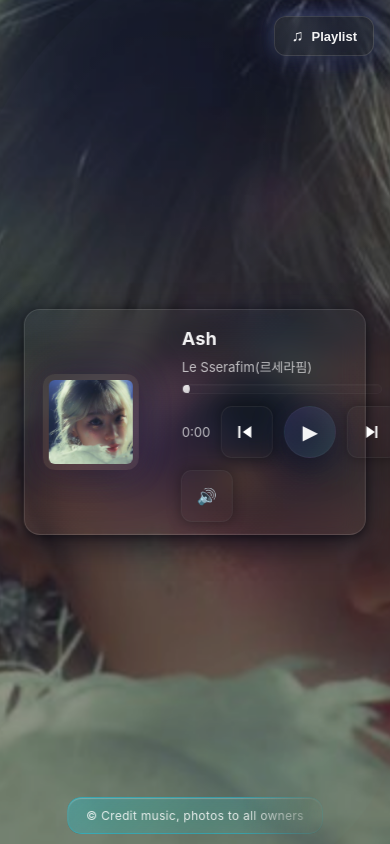
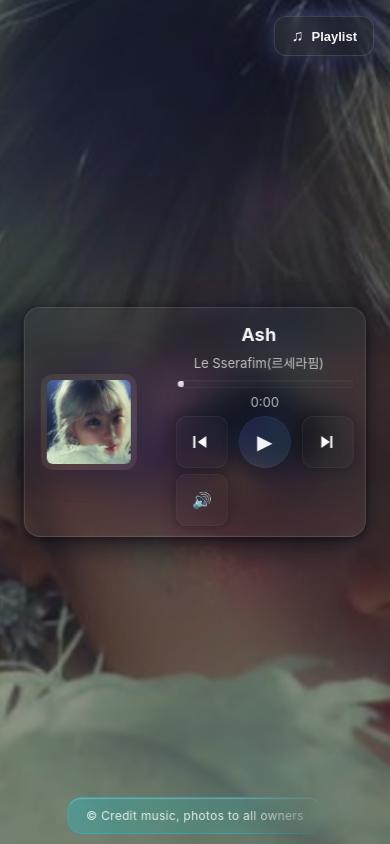
Before and after one commit to kanikarun/music_widget, a plain HTML site: page index.html in a window 390 px wide. Drawn offline with Linux system fonts and the light colour scheme.

Commit message:
add responsive

```diff
--- a/css/widget.css
+++ b/css/widget.css
@@ -395,18 +395,65 @@
 @keyframes spin{from{transform:rotate(0deg) scale(var(--disc-scale,1));}to{transform:rotate(360deg) scale(var(--disc-scale,1));}}
 
 /* small screens */
-@media (max-width:640px){
-  .music-widget{
-    width:90vw;
-    padding:18px;
-    gap:12px;
-    flex-direction:column;
-    align-items:center;
+/* Small screens (mobile, iPhone 12 included) */
+@media (max-width: 640px) {
+  .music-widget {
+    width: 90vw !important;
+    padding: 16px !important;
+    gap: 12px !important;
+    flex-direction: column !important;
+    align-items: center !important;
   }
-  .disc{width:96px;height:96px}
-  #play-inline{width:52px;height:52px}
-  .controls{width:100%;display:flex;align-items:center;justify-content:center}
-  .marquee-mask{width:100%;max-width:100%}
+
+  .disc {
+    width: 96px !important;
+    height: 96px !important;
+  }
+
+  #play-inline {
+    width: 52px !important;
+    height: 52px !important;
+  }
+
+  .music-info {
+    width: 100% !important;
+    max-width: 200px !important;
+    text-align: center !important;
+    align-items: center !important;
+    margin-left: 0 !important;
+  }
+
+  .controls {
+    width: 100% !important;
+    display: flex !important;
+    flex-direction: column !important;
+    align-items: center !important;
+    gap: 6px !important;
+  }
+
+  .marquee-mask {
+    width: 100% !important;
+    max-width: 100% !important;
+  }
+
+  .volume-slider-container.show {
+    width: 100px !important;
+  }
+
+  .progress {
+    width: 100% !important;
+    height: 8px !important;
+  }
+
+  .progress-filled::after {
+    width: 12px !important;
+    height: 12px !important;
+  }
+
+  .ctrl-row {
+    flex-direction: column !important;
+    gap: 6px !important;
+  }
 }
 
 /* Accessibility tweaks for reduced motion */
```
